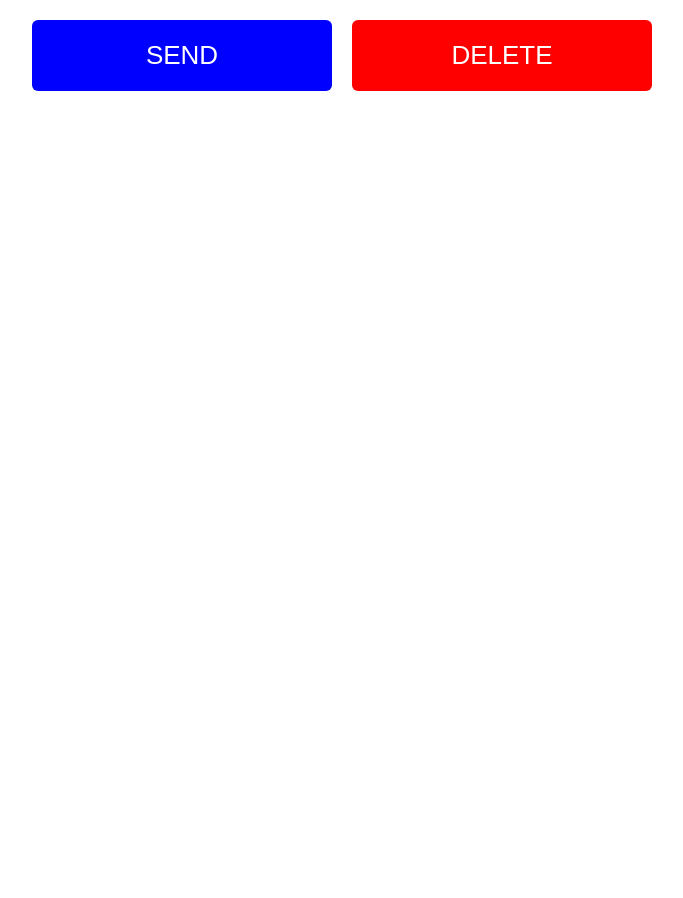
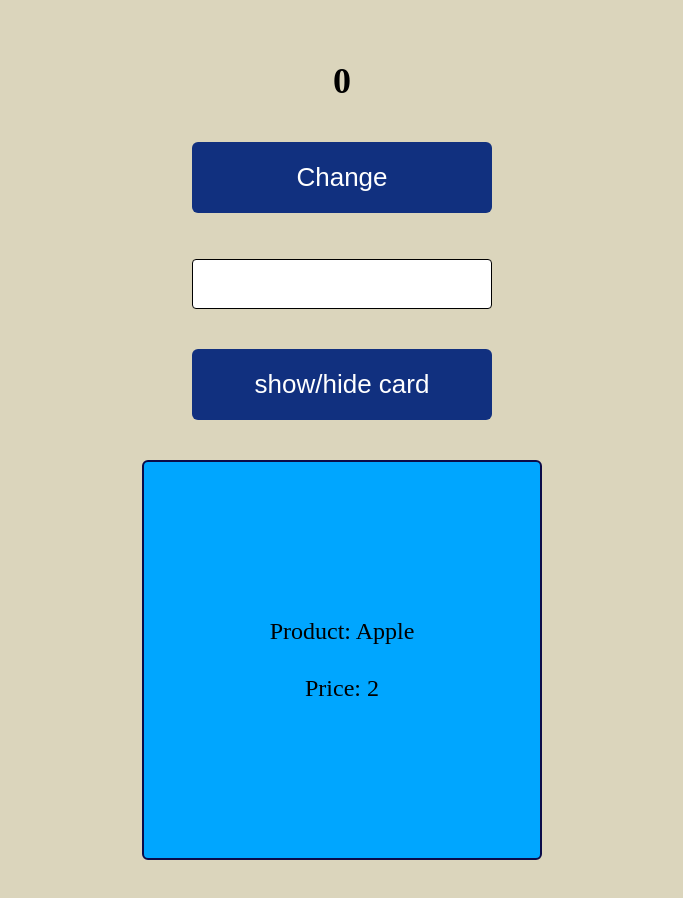
Before and after one commit to KaterynaBanasiak/55_react_ts, a React (Vite) app: page / in a window 1280 px wide. Shown: the top 898 px of the page, without its empty margins (298-981 px from the left). Before the commit the page ends 800 px from the top, so only its background shows below. Built offline with nearby package versions, Linux system fonts and the light colour scheme.

Commit message:
Добавила изменения вместе с уроком 11

```diff
--- a/src/App.tsx
+++ b/src/App.tsx
@@ -1,4 +1,4 @@
-import GlobalStyles from "./styles/GlobalStyles.tsx"
+import GlobalStyles from "./styles/GlobalStyles"
 
 //Lessons imports
 // импорт компонента Lesson06 по умолчанию
@@ -9,8 +9,8 @@
 // import Lesson08 from "./lessons/Lesson08/Lesson08"
 // import Lesson06 from "./lessons/Lesson06/Lesson06"
 // import Lesson09 from "./lessons/Lesson09/Lesson09"
-import Homework10 from "./homeworks/Homework10/Homework10";
-
+// import Lesson10 from "./lessons/Lesson10/Lesson10"
+import Lesson11 from "./lessons/Lesson11/Lesson11.tsx"
 
 
 //Homeworks imports
@@ -18,6 +18,7 @@
 // import Homework07 from "./homeworks/Homework07/Homework07"
 // import Homework08 from "./homeworks/Homework08/Homework08"
 // import Homework09 from "./homeworks/Homework09/Homework09"
+// import Homework10 from "./homeworks/Homework10/Homework10"
 
 //Consultations imports
 // import Consultation04 from "./consultations/Consultation04/Consultation04"
@@ -38,7 +39,8 @@
       {/* <Lesson09 /> */}
       {/* <Homework09 /> */}
       {/* <Lesson10 /> */}
-      <Homework10 />
+      {/* <Homework10 /> */}
+      <Lesson11 />
     </>
   )
 }
--- a/src/components/Button/button.tsx
+++ b/src/components/Button/button.tsx
@@ -1,13 +1,25 @@
-/** @jsxImportSource @emotion/react */
-import { ButtonStyled } from "./styles.ts";
-import { ButtonProps } from "./types";
+import { MainButton } from './styles';
+import { ButtonProps } from './types';
 
-const Button: React.FC<ButtonProps> = ({ children, danger = false, onClick, type = "button", disabled }) => {
+// interface ButtonProps {
+//   name: string,
+//   //void - если функция ничего не возвращает
+//   onClick?: () => void,
+//   disabled?: boolean,
+//   type?: 'submit' | 'button' | 'reset'
+// }
+
+function Button({ name, onClick, disabled = false, type = 'submit', danger }: ButtonProps) {
   return (
-    <ButtonStyled danger={danger} onClick={onClick} type={type} disabled={disabled}>
-      {children}
-    </ButtonStyled>
-  );
-};
+    <MainButton
+      onClick={onClick}
+      disabled={disabled}
+      type={type}
+      danger={danger}
+    >
+      {name}
+    </MainButton>
+  )
+}
 
-export default Button;
+export default Button
--- a/src/components/Button/styles.ts
+++ b/src/components/Button/styles.ts
@@ -1,27 +1,17 @@
 import styled from "@emotion/styled";
 
-interface ButtonStyledProps {
-  danger?: boolean;
+interface MainButtonStyledProps {
+  danger?: boolean
 }
 
-export const ButtonStyled = styled.button<ButtonStyledProps>`
+export const MainButton = styled.button<MainButtonStyledProps>`
   width: 300px;
+  height: fit-content;
   padding: 20px;
+  background: ${({danger})=> danger ? 'rgb(176, 44, 11)' : 'rgb(17, 48, 127)'};
+  border: none;
+  border-radius: 6px;
   font-size: 26px;
   color: white;
-  border: none;
-  border-radius: 6px;
   cursor: pointer;
-  transition: background-color 0.3s ease;
-
-  background-color: ${({ danger }) => (danger ? "red" : "blue")};
-
-  &:hover {
-    background-color: ${({ danger }) => (danger ? "#f93838d2" : "#5c5eea")};
-  }
-
-  &:disabled {
-    background-color: grey;
-    cursor: not-allowed;
-  }
-`;
+`
--- a/src/components/Product/Product.tsx
+++ b/src/components/Product/Product.tsx
@@ -1,29 +1,22 @@
-import "./Product.css";
+import { useEffect } from "react";
+
 import { ProductProps } from "./types";
+import './styles.css'
 
-function Product({ name, price }: ProductProps) {
-  let backgroundColor;
-
-  switch (name) {
-    case "Apple":
-      backgroundColor = "green";
-      break;
-    case "Banana":
-      backgroundColor = "yellow";
-      break;
-    case "Orange":
-      backgroundColor = "orange";
-      break;
-    default:
-      backgroundColor = "gray";
+function Product({ productName, productPrice }: ProductProps) {
+//Unmouting - выполняем действие при размонтировании компонента Product
+useEffect(()=>{
+  return ()=>{
+    console.log('Component will unmount');
   }
+}, []);
 
   return (
-    <div className="product-card" style={{ backgroundColor }}>
-      <h3>{name}</h3>
-      <p>Price: ${price}</p>
+    <div className="product-container">
+      <div>Product: {productName}</div>
+      <div>Price: {productPrice}</div>
     </div>
-  );
+  )
 }
 
 export default Product;
--- /dev/null
+++ b/src/components/Product/styles.css
@@ -0,0 +1,14 @@
+.product-container {
+  display: flex;
+  flex-direction: column;
+  align-items: center;
+  justify-content: center;
+  gap: 30px;
+  min-width: 400px;
+  min-height: 400px;
+  padding: 20px;
+  background-color: rgb(0, 166, 255);
+  border: 2px solid rgb(11, 11, 72);
+  border-radius: 6px;
+  font-size: 24px;
+}
--- a/src/components/Product/types.ts
+++ b/src/components/Product/types.ts
@@ -1,4 +1,4 @@
 export interface ProductProps {
-    name: string;
-    price: number;
-  }
+  productName: string,
+  productPrice: number
+}
--- a/src/homeworks/Homework10/Homework10.tsx
+++ b/src/homeworks/Homework10/Homework10.tsx
@@ -1,13 +1,13 @@
 import Button from "../../components/Button/button";
-import { Homework10Container } from "./styles.ts";
+import { Homework10Container } from "./styles";
 
-function Homework10() {
+function Homework10 (){
   return (
-    <Homework10Container>
-      <Button>SEND</Button>
-      <Button danger>DELETE</Button>
-    </Homework10Container>
-  );
+  <Homework10Container>
+    <Button name='SEND'/>
+    <Button name='DELETE' danger/>
+  </Homework10Container>
+)
 }
 
-export default Homework10;
+export default Homework10
--- /dev/null
+++ b/src/lessons/Lesson11/Lesson11.tsx
@@ -0,0 +1,64 @@
+import { ChangeEvent, useEffect, useState } from "react";
+
+import Button from "../../components/Button/button"
+import { Lesson11Container, Result } from "./styles.ts"
+import Input from "../../components/Input/Input";
+import Product from "../../components/Product/Product";
+
+function Lesson11() {
+  //state для хранения значение count
+  const [count, setCount] = useState<number>(0);
+  //state для отслеживания первого рендера
+  const [isFirstRender, setIsFirstRender] = useState<boolean>(true);
+  //state для контроля поля
+  const [exampleValue, setExampleValue] = useState<string>('');
+  //state для переключения видимости карточки продукта
+  const [showCard, setShowCard] = useState<boolean>(true);
+
+  const showHideCard = () => {
+    setShowCard((prevValue) => !prevValue)
+  }
+
+  const changeExampleValue = (event: ChangeEvent<HTMLInputElement>) => {
+    setExampleValue(event.target.value)
+  }
+  // let count = 0;
+  console.log('Render');
+
+  //Mounting - пример использования useEffect, для выполнение действия при
+  // первом рендере компонента
+  // useEffect(()=>{
+  //   console.log('Mounting(first render)');
+  // },[])
+
+  useEffect(() => { setIsFirstRender(false) }, [])
+  //Update - пример использования useEffect, для выполнение действия при
+  // изменении компонента компонента
+  useEffect(() => {
+    if (!isFirstRender) {
+      console.log('(change state count)');
+    }
+  }, [count])
+
+  useEffect(() => {
+    console.log('input value changed');
+  }, [exampleValue])
+
+  //Example ДЗ
+  // useEffect(() => {
+  // изменять 3-й state, который хранит значение количества изменений
+  // setState...
+  // }, [exampleValue])
+
+  return (
+    <Lesson11Container>
+      <Result>{count}</Result>
+      <Button name='Change' onClick={() => { setCount(10) }} />
+      <Input name='example' value={exampleValue} onChange={changeExampleValue} />
+      <Button name='show/hide card' onClick={showHideCard} />
+      {showCard && <Product productName="Apple" productPrice={2} />}
+    </Lesson11Container>
+  )
+}
+
+export default Lesson11
--- /dev/null
+++ b/src/lessons/Lesson11/styles.ts
@@ -0,0 +1,16 @@
+import styled from "@emotion/styled";
+
+export const Lesson11Container = styled.div`
+  display: flex;
+  flex-direction: column;
+  align-items: center;
+  gap: 40px;
+  flex: 1;
+  padding: 60px;
+  background-color: rgb(219, 213, 188);
+`;
+
+export const Result = styled.div`
+  font-size: 36px;
+  font-weight: bold
+`
```
Also changed, not shown: src/components/Button/types.ts (+6 -5 lines), src/components/Product/Product.css (deleted, +0 -22 lines).
